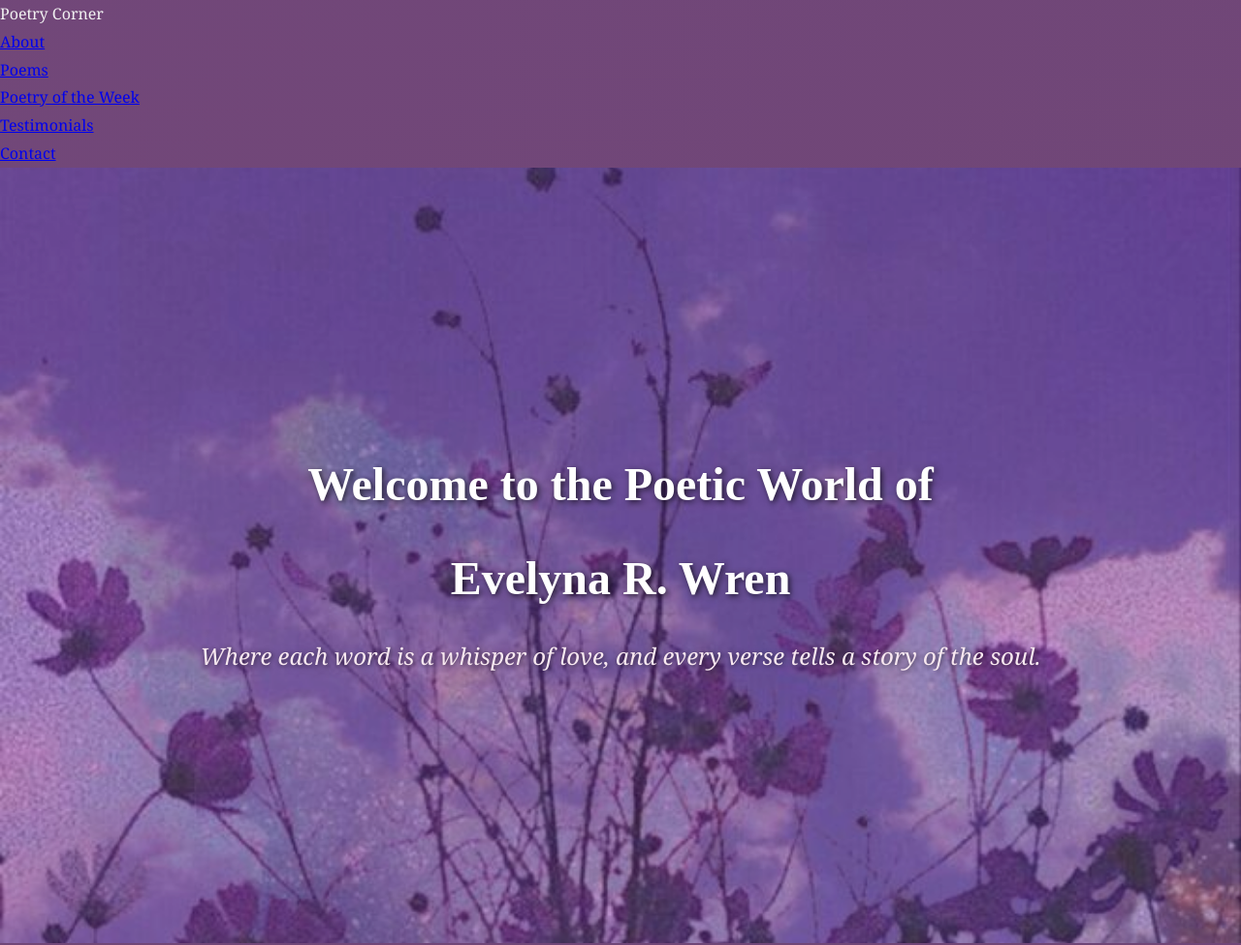
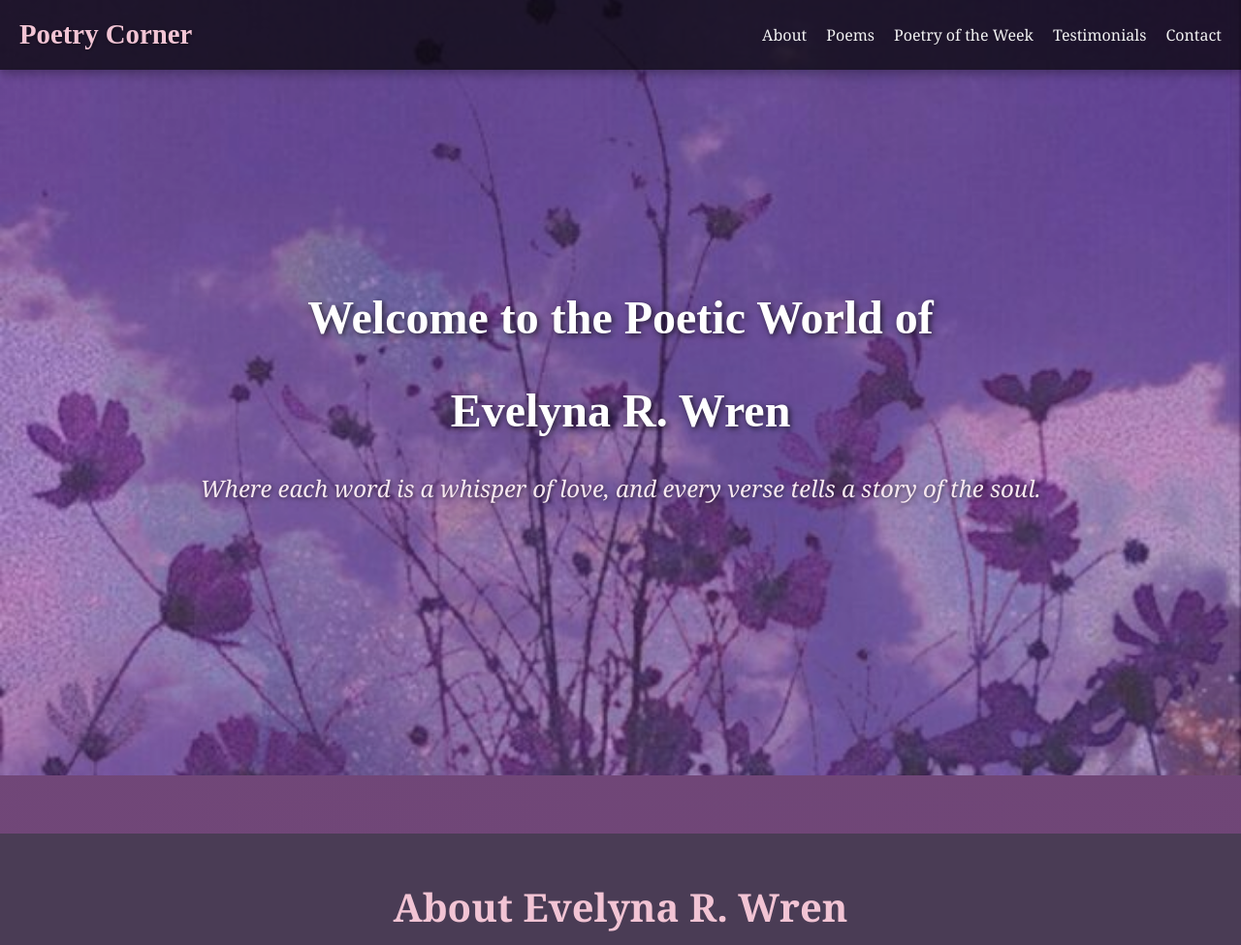
Before and after one commit to yasmine-boudjellil/poet-website, a plain HTML site: page my website/index.html in a window 1280 px wide. Shown: the top 975 px of the page at 97% size. Drawn offline with Linux system fonts and the light colour scheme.

Commit message:
style.css

```diff
--- a/my website/css/style.css
+++ b/my website/css/style.css
@@ -5,6 +5,51 @@
     box-sizing: border-box;
     font-family: 'Georgia', serif;
 }
+
+/* navbar styles */
+.navbar {
+    display: flex;
+    justify-content: space-between;
+    align-items: center;
+    padding: 10px 20px;
+    background-color: rgba(0, 0, 0, 0.7);
+    box-shadow: 0 4px 10px rgba(0, 0, 0, 0.3);
+    position: fixed;
+    top: 0;
+    width: 100%;
+    z-index: 10;
+}
+
+.navbar .logo {
+    font-size: 1.8rem;
+    font-weight: bold;
+    color: #f2c4d4;
+    text-shadow: 1px 1px 4px rgba(0, 0, 0, 0.5);
+    font-family: 'Merriweather', serif;
+}
+
+.navbar .nav-links {
+    list-style: none;
+    display: flex;
+    gap: 20px;
+}
+
+.navbar .nav-links li {
+    display: inline;
+}
+
+.navbar .nav-links a {
+    text-decoration: none;
+    color: #f1f1f1;
+    font-size: 1rem;
+    font-weight: 500;
+    transition: color 0.3s ease;
+}
+
+.navbar .nav-links a:hover {
+    color: #f2c4d4;
+}
+
 
 /* Body & Background */
 body {
```
